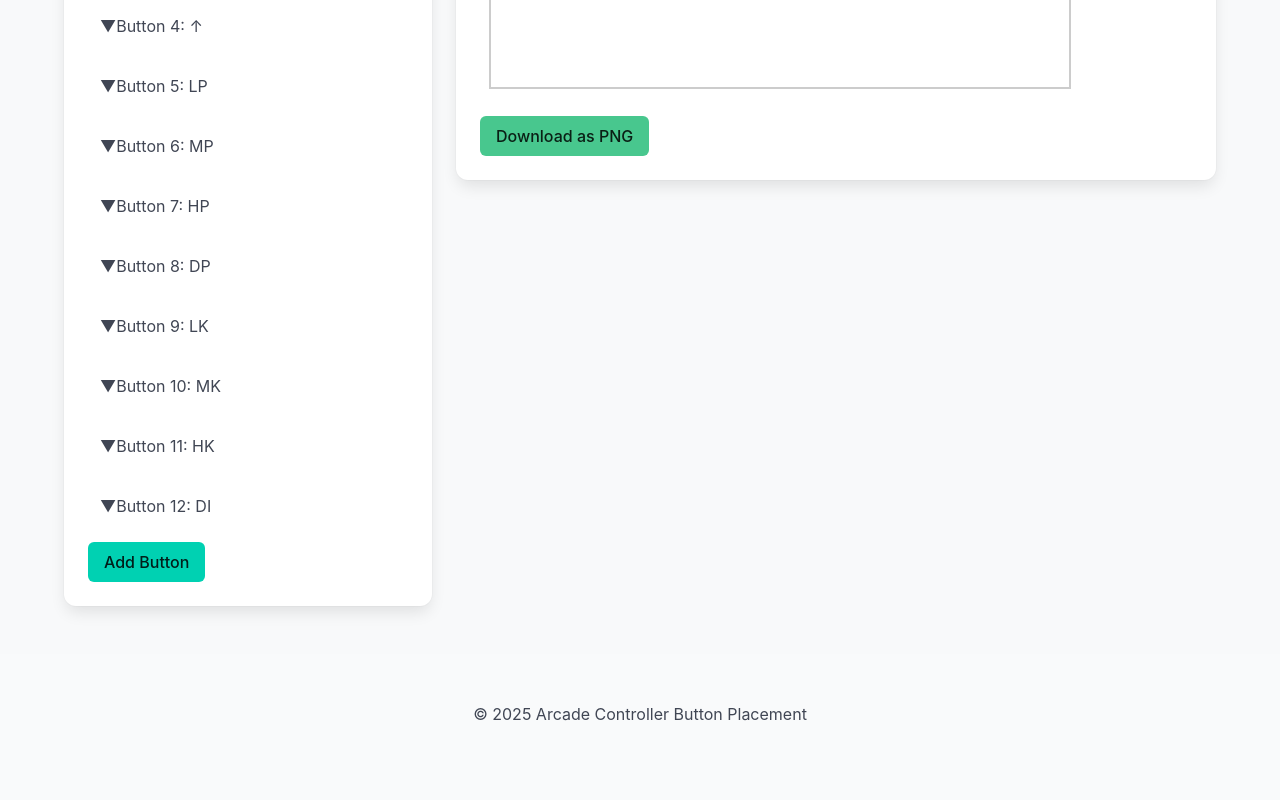
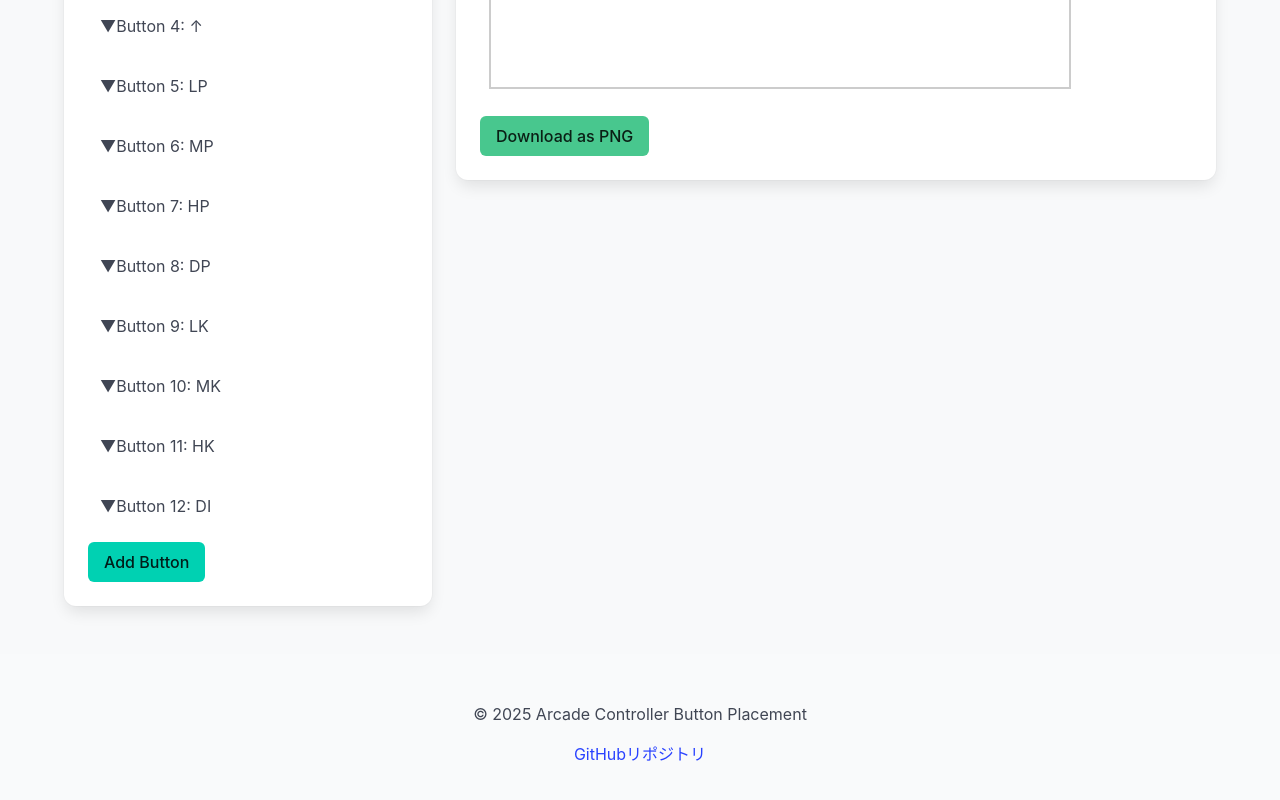
Before and after one commit to blue1st/arcade-controller-button-placement, a Nuxt app: page / in a window 1280 px wide. Shown: the part 545-1345 px from the top of the page. Built offline with nearby package versions, Linux system fonts and the light colour scheme.

Commit message:
add link

```diff
--- a/app.vue
+++ b/app.vue
@@ -25,6 +25,7 @@
     <footer class="footer">
       <div class="content has-text-centered">
         <p>&copy; 2025 Arcade Controller Button Placement</p>
+        <p><a href="https://github.com/blue1st/arcade-controller-button-placement" target="_blank">GitHubリポジトリ</a></p>
       </div>
     </footer>
   </div>
```
Also changed, not shown: 1 other file (tests, documents, lock files or other folders).
